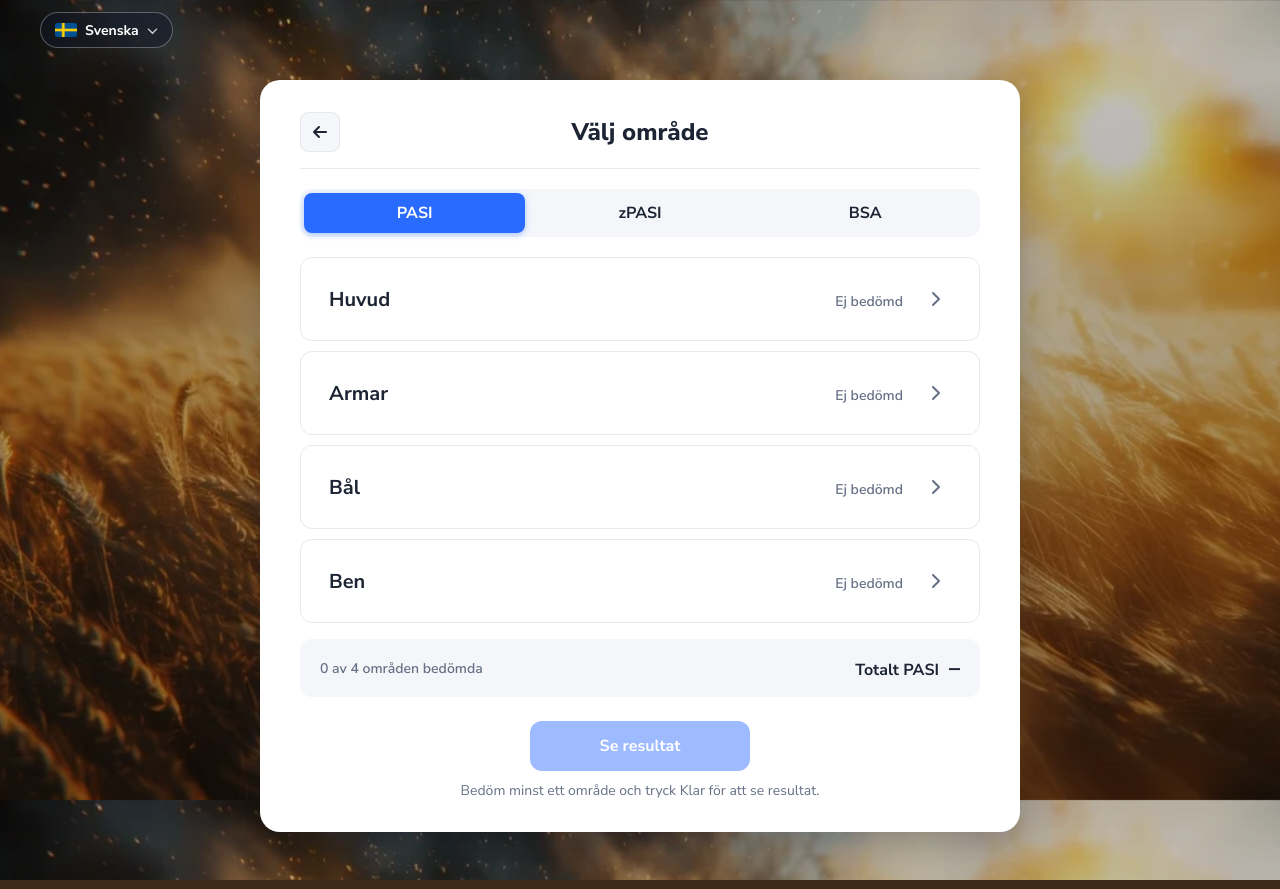
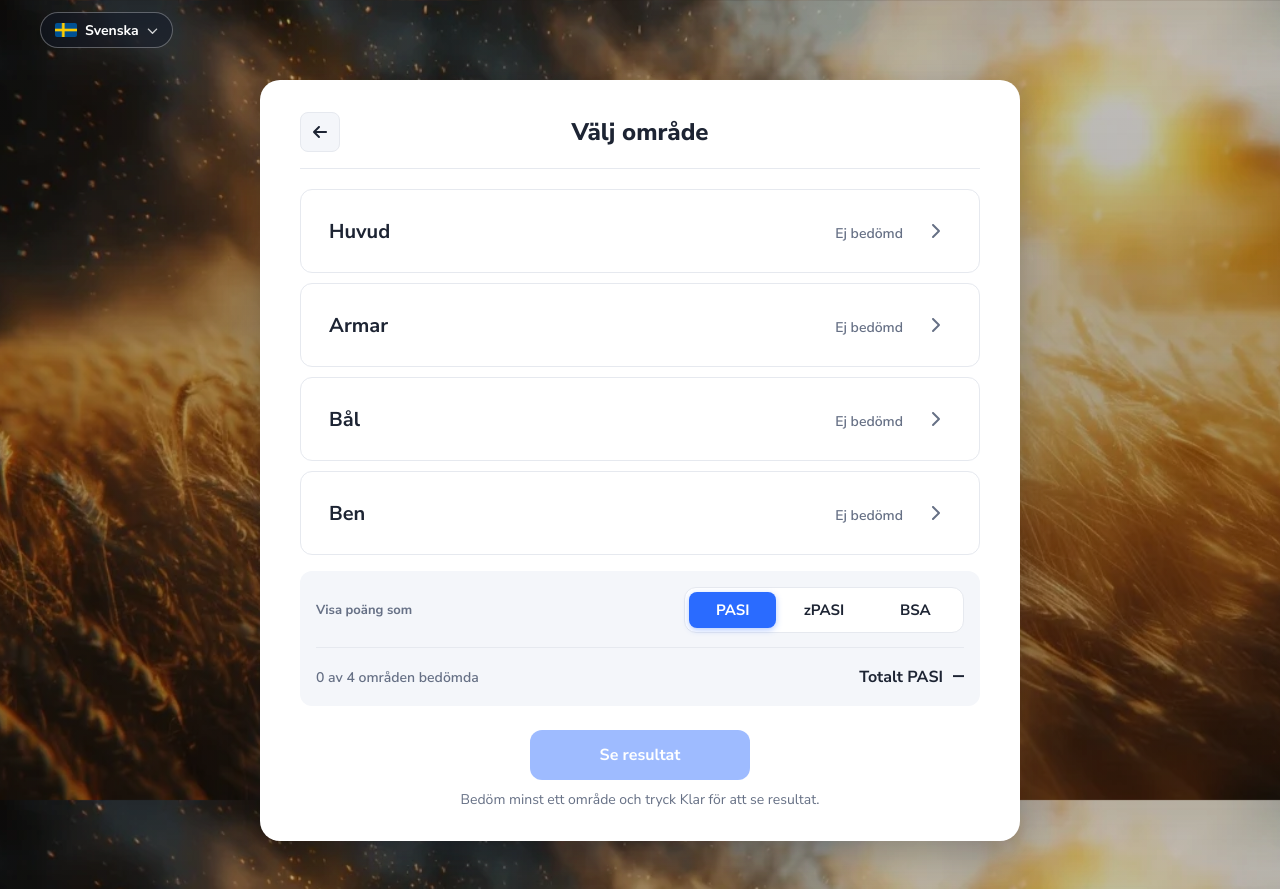
Before and after one commit to duvetorp/psocalc, a Next.js app: page /home in a window 1280 px wide. Built offline with nearby package versions, Linux system fonts and the light colour scheme.

Commit message:
feat: move score type selector next to the total

```diff
--- a/src/locales/en.json
+++ b/src/locales/en.json
@@ -61,7 +61,8 @@
     "unsavedTitle": "Unsaved changes",
     "unsavedText": "You have changed values for this area without pressing Done. If you go back, the changes will be lost.",
     "keepEditing": "Keep editing",
-    "discardChanges": "Discard changes"
+    "discardChanges": "Discard changes",
+    "showScoreAs": "Show score as"
   },
   "generalInfo": {
     "backgroundTitle": "About PsoCalc",
--- a/src/locales/es.json
+++ b/src/locales/es.json
@@ -61,7 +61,8 @@
     "unsavedTitle": "Cambios sin guardar",
     "unsavedText": "Has cambiado valores de esta área sin pulsar Listo. Si vuelves atrás, se perderán los cambios.",
     "keepEditing": "Seguir editando",
-    "discardChanges": "Descartar cambios"
+    "discardChanges": "Descartar cambios",
+    "showScoreAs": "Mostrar puntuación como"
   },
   "generalInfo": {
     "backgroundTitle": "Acerca de PsoCalc",
--- a/src/locales/nl.json
+++ b/src/locales/nl.json
@@ -61,7 +61,8 @@
     "unsavedTitle": "Niet-opgeslagen wijzigingen",
     "unsavedText": "U hebt waarden voor dit gebied gewijzigd zonder op Klaar te drukken. Als u teruggaat, gaan de wijzigingen verloren.",
     "keepEditing": "Verder bewerken",
-    "discardChanges": "Wijzigingen verwerpen"
+    "discardChanges": "Wijzigingen verwerpen",
+    "showScoreAs": "Score tonen als"
   },
   "generalInfo": {
     "backgroundTitle": "Over PsoCalc",
--- a/src/locales/sv.json
+++ b/src/locales/sv.json
@@ -61,7 +61,8 @@
     "unsavedTitle": "Osparade ändringar",
     "unsavedText": "Du har ändrat värden för det här området utan att trycka Klar. Om du går tillbaka försvinner ändringarna.",
     "keepEditing": "Fortsätt redigera",
-    "discardChanges": "Kasta ändringar"
+    "discardChanges": "Kasta ändringar",
+    "showScoreAs": "Visa poäng som"
   },
   "generalInfo": {
     "backgroundTitle": "Om PsoCalc",
--- a/src/pages/home.js
+++ b/src/pages/home.js
@@ -37,21 +37,6 @@ const Home = () => {
       <div className={Layout.card}>
         <Toolbar left={<BackButton />} title={t.translation.chooseArea} />
 
-        <div className={Styles.segmented} role="tablist">
-          {CALCULATIONS.map((type) => (
-            <button
-              type="button"
-              role="tab"
-              aria-selected={calculation === type}
-              key={type}
-              onClick={() => handleCalculationChange(type)}
-              className={calculation === type ? Styles.active : ""}
-            >
-              {type}
-            </button>
-          ))}
-        </div>
-
         <div className={Styles.areaList}>
           {t.categories.map((category) => (
             <ChooseArea
@@ -64,6 +49,28 @@ const Home = () => {
         </div>
 
         <div className={Styles.summary}>
+          <div className={Styles.scoreType}>
+            <span id="score-type-label">{t.translation.showScoreAs}</span>
+            <div
+              className={Styles.segmented}
+              role="radiogroup"
+              aria-labelledby="score-type-label"
+            >
+              {CALCULATIONS.map((type) => (
+                <button
+                  type="button"
+                  role="radio"
+                  aria-checked={calculation === type}
+                  key={type}
+                  onClick={() => handleCalculationChange(type)}
+                  className={calculation === type ? Styles.active : ""}
+                >
+                  {type}
+                </button>
+              ))}
+            </div>
+          </div>
+          <div className={Styles.totalRow}>
             <span className={Styles.progress}>
               {format(t.translation.areasAssessed, {
                 done: doneAreas.length,
@@ -74,10 +81,14 @@ const Home = () => {
               {t.translation.total} {calculation}
               <strong>
                 {hasDone
-                ? formatScore(calculation, getTotalScore(calculation, doneAreas))
+                  ? formatScore(
+                      calculation,
+                      getTotalScore(calculation, doneAreas)
+                    )
                   : "–"}
               </strong>
             </span>
+          </div>
         </div>
 
         <div className={Layout.actions}>
--- a/src/styles/Home.module.css
+++ b/src/styles/Home.module.css
@@ -3,14 +3,16 @@
   grid-template-columns: repeat(3, 1fr);
   gap: 4px;
   padding: 4px;
-  margin: 20px 0;
-  background: var(--surface-2);
+  background: var(--surface);
+  border: 1px solid var(--border);
   border-radius: var(--radius);
 }
 
 .segmented button {
-  height: 40px;
+  height: 36px;
   border: none;
+  color: var(--text);
+  font-size: 15px;
   border-radius: var(--radius-sm);
   background: transparent;
   font-weight: 700;
@@ -32,18 +34,48 @@
   display: flex;
   flex-direction: column;
   gap: 10px;
+  margin-top: 20px;
 }
 
 .summary {
   display: flex;
+  flex-direction: column;
+  gap: 14px;
+  margin-top: 16px;
+  padding: 16px;
+  background: var(--surface-2);
+  border-radius: var(--radius);
+}
+
+.scoreType {
+  display: flex;
+  flex-direction: column;
+  gap: 8px;
+  font-size: 13px;
+  font-weight: 700;
+  color: var(--muted);
+}
+
+.totalRow {
+  display: flex;
   flex-wrap: wrap;
   justify-content: space-between;
-  align-items: center;
+  align-items: baseline;
   gap: 8px;
-  margin-top: 16px;
-  padding: 14px 20px;
-  background: var(--surface-2);
-  border-radius: var(--radius);
+  padding-top: 12px;
+  border-top: 1px solid var(--border);
+}
+
+@media (min-width: 600px) {
+  .scoreType {
+    flex-direction: row;
+    align-items: center;
+    justify-content: space-between;
+  }
+
+  .scoreType .segmented {
+    width: 280px;
+  }
 }
 
 .progress {
```
Lines whose indentation alone changed are shown as unchanged.
